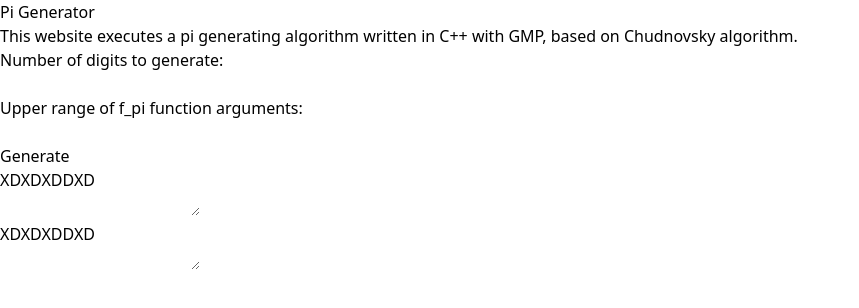
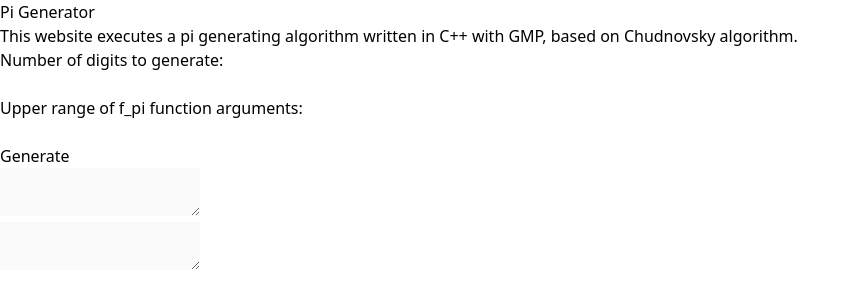
Before and after one commit to PrusWielki/pi_generator, a SvelteKit app: page / in a window 1280 px wide. Shown: the top 308 px of the page, without its empty margins (0-859 px from the left). Built offline with nearby package versions, Linux system fonts and the light colour scheme; no server answers.

Commit message:
add new pi version

```diff
--- a/src/components/pi/output/output.svelte
+++ b/src/components/pi/output/output.svelte
@@ -1,12 +1,13 @@
 <script lang="ts">
-	let text = 'XDXDXDDXD';
+	export let pi: string;
+	export let table: string;
 </script>
 
 <div class="flex flex-col justify-items-center  gap-5">
 	<div class="px-2 py-2">
-		<textarea bind:value={text} class="h-36 w-full self-start border-2 border-black" />
+		<textarea disabled bind:value={pi} class="h-36 w-full self-start border-2 border-black" />
 	</div>
 	<div class="px-2 py-2">
-		<textarea bind:value={text} class="h-36 w-full self-end border-2 border-black" />
+		<textarea disabled bind:value={table} class="h-36 w-full self-end border-2 border-black" />
 	</div>
 </div>
--- a/src/components/pi/pi_main_container/pi_main_container.svelte
+++ b/src/components/pi/pi_main_container/pi_main_container.svelte
@@ -2,20 +2,29 @@
 	import Input from '../input/input.svelte';
 	import Output from '../output/output.svelte';
 	let loading: Boolean;
+	let pi: string;
+	let table: string;
 	$: fetch('http://localhost:5173/src/pi.txt')
 		.then((response) => response.text())
 		.then((data) => {
-			console.log(data);
+			loading;
+			pi = data;
+		});
+	$: fetch('http://localhost:5173/src/table.txt')
+		.then((response) => response.text())
+		.then((data) => {
+			loading;
+			table = data;
 		});
 </script>
 
-<div class="flex w-full flex-row items-center justify-center">
+<div class="flex w-full flex-row items-start justify-center">
 	<div class="w-1/2">
 		<Input bind:loading />
 	</div>
 	{#if loading == true}
 		<div class="w-1/2 animate-pulse text-center font-mono text-4xl font-bold">Generating pi...</div>
 	{:else}
-		<div class="w-1/2"><Output /></div>
+		<div class="w-1/2"><Output bind:pi bind:table /></div>
 	{/if}
 </div>
--- a/src/routes/pi/+server.js
+++ b/src/routes/pi/+server.js
@@ -1,23 +1,23 @@
 import { execFile } from 'child_process';
 import { rename } from 'fs';
+import { promisify } from 'util';
 /** @type {import('./$types').RequestHandler} */
-export function GET({ url }) {
+export async function GET({ url }) {
+	const exec = promisify(execFile);
 	const n = Number(url.searchParams.get('n') ?? '10');
 	const upper = Number(url.searchParams.get('upper') ?? '10');
 	console.log('starting');
-	execFile(
-		'C:\\Users\\prusak.patryk\\projects\\pi_generator\\src\\executables\\v1\\program.exe',
-		[`${n}`, '0', `${n}`, 'pi.txt', 'table.txt', '0', `${upper}`, 'pi.txt'],
-		function (err) {
-			console.log(err);
-		}
+	await exec(
+		'C:\\Users\\prusak.patryk\\projects\\pi_generator\\src\\executables\\v2\\program.exe',
+		[`${n}`, '0', `${n}`, 'pi.txt', 'table.txt', '0', `${upper}`, 'pi.txt']
 	);
 
-	var oldPath = './pi.txt';
-	var newPath = './src/pi.txt';
+	rename('./pi.txt', './src/pi.txt', function (err) {
+		if (err) console.log(err);
+	});
 
-	rename(oldPath, newPath, function (err) {
-		console.log(err);
+	rename('./table.txt', './src/table.txt', function (err) {
+		if (err) console.log(err);
 	});
 
 	console.log('done');
```
Also changed, not shown: 1 other file (tests, documents, lock files or other folders).
